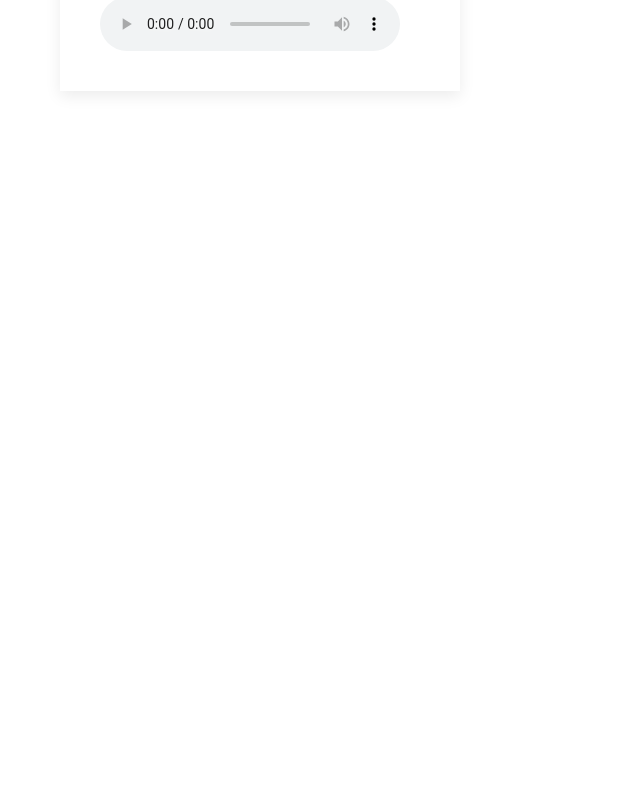
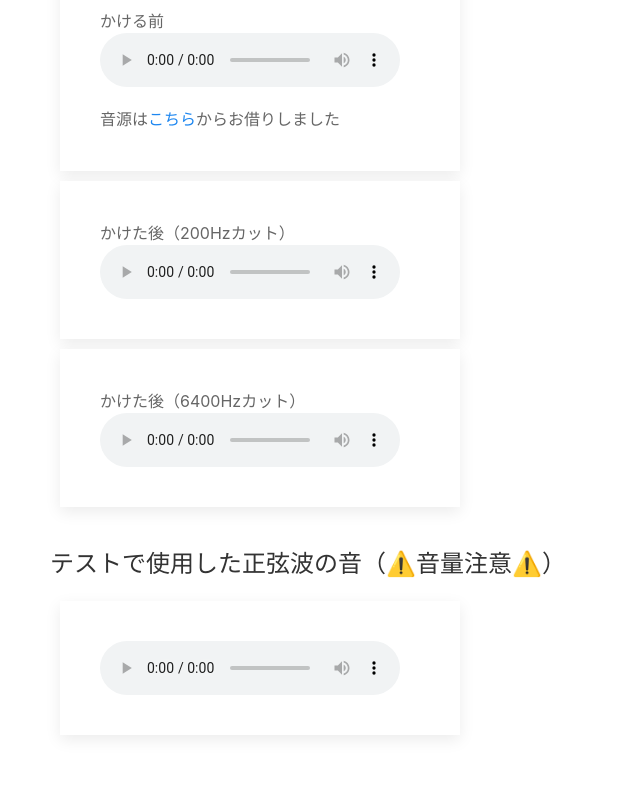
Before and after one commit to imura-nalgo/imura-nalgo.github.io, a plain HTML site: page effector-trial/equalizer.html in a window 1280 px wide. Shown: the part 151-946 px from the top of the page, without its empty margins (0-640 px from the left). Before the commit the page ends 800 px from the top, so only its background shows below. Drawn offline with nearby package versions, Linux system fonts and the light colour scheme.

Commit message:
音源追加

```diff
--- a/effector-trial/equalizer.html
+++ b/effector-trial/equalizer.html
@@ -26,8 +26,29 @@
 
 <body>
     <div class="body">
+        <h1>イコライザー</h1>
         <div class="uk-card uk-card-default uk-card-body audio-container">
-            <div class="title">テストで使用した正弦波の音（⚠️音量注意⚠️）</div>
+            <div class="title">かける前</div>
+            <div class="audio">
+                <audio controls src="assets/equalizer/JINGLE88.wav"></audio>
+            </div>
+            <p>音源は<a href="https://bgmusic.jp/freejingle/jingle88/">こちら</a>からお借りしました</p>
+        </div>
+        <div class="uk-card uk-card-default uk-card-body audio-container">
+            <div class="title">かけた後（200Hzカット）</div>
+            <div class="audio">
+                <audio controls src="assets/equalizer/low_cut.wav"></audio>
+            </div>
+        </div>
+        <div class="uk-card uk-card-default uk-card-body audio-container">
+            <div class="title">かけた後（6400Hzカット）</div>
+            <div class="audio">
+                <audio controls src="assets/equalizer/hi_cut.wav"></audio>
+            </div>
+        </div>
+
+        <h3 id="sin">テストで使用した正弦波の音（⚠️音量注意⚠️）</h3>
+        <div class="uk-card uk-card-default uk-card-body audio-container">
             <div class="audio">
                 <audio controls src="assets/equalizer/sins.wav"></audio>
             </div>
```
Also changed, not shown: 3 other files.
